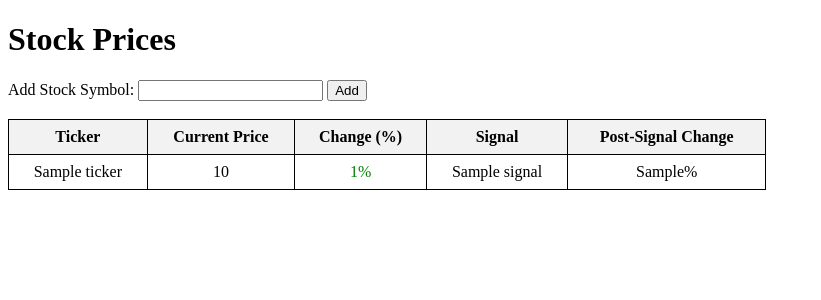
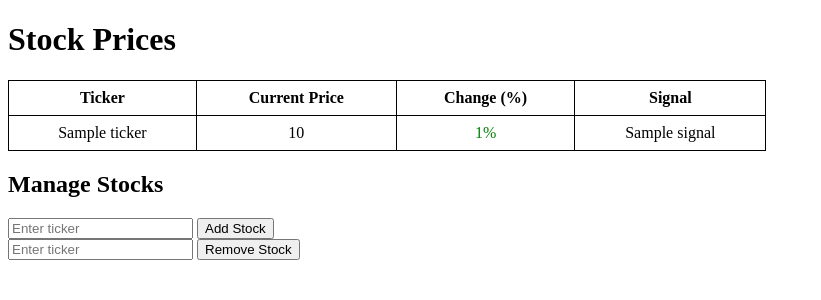
Before and after one commit to Dele28/A, a Flask app: template templates/index.html in a window 1280 px wide. Shown: the top 300 px of the page, without its empty margins (0-821 px from the left). Run offline with Flask 3, Linux system fonts and the light colour scheme; the template is opened without the code that fills it: most values are stand-ins (such as "Sample title", 1, 10 or a date in 2020).

Commit message:
index.html

```diff
--- a/templates/index.html
+++ b/templates/index.html
@@ -5,43 +5,22 @@
     <meta name="viewport" content="width=device-width, initial-scale=1.0">
     <title>Stock Tracker</title>
     <style>
-        table {
-            border-collapse: collapse;
-            width: 60%;
-        }
-        th, td {
-            border: 1px solid black;
-            padding: 8px;
-            text-align: center;
-        }
-        th {
-            background-color: #f2f2f2;
-        }
-        .buy {
-            background-color: lightgreen;
-        }
-        .sell {
-            background-color: lightcoral;
-        }
+        table { border-collapse: collapse; width: 60%; }
+        th, td { border: 1px solid black; padding: 8px; text-align: center; }
+        .buy { background-color: lightgreen; }
+        .sell { background-color: lightcoral; }
     </style>
 </head>
 <body>
     <h1>Stock Prices</h1>
-    <form method="POST" action="/add_stock">
-        <label for="symbol">Add Stock Symbol:</label>
-        <input type="text" id="symbol" name="symbol" required>
-        <button type="submit">Add</button>
-    </form>
-    <br>
     <table>
         <tr>
             <th>Ticker</th>
             <th>Current Price</th>
             <th>Change (%)</th>
             <th>Signal</th>
-            <th>Post-Signal Change</th>
         </tr>
-        {% for stock in stocks|sort(attribute='signal_time', reverse=True) %}
+        {% for stock in stocks %}
         <tr class="{% if stock.signal == 'BUY' %}buy{% elif stock.signal == 'SELL' %}sell{% endif %}">
             <td>{{ stock.ticker }}</td>
             <td>{{ stock.current_price }}</td>
@@ -49,9 +28,19 @@
                 {{ stock.change_percent }}%
             </td>
             <td>{{ stock.signal }}</td>
-            <td>{{ stock.post_signal_change }}%</td>
         </tr>
         {% endfor %}
     </table>
+
+    <h2>Manage Stocks</h2>
+    <form action="/add_stock" method="post">
+        <input type="text" name="ticker" placeholder="Enter ticker" required>
+        <button type="submit">Add Stock</button>
+    </form>
+
+    <form action="/remove_stock" method="post">
+        <input type="text" name="ticker" placeholder="Enter ticker" required>
+        <button type="submit">Remove Stock</button>
+    </form>
 </body>
 </html>
```
